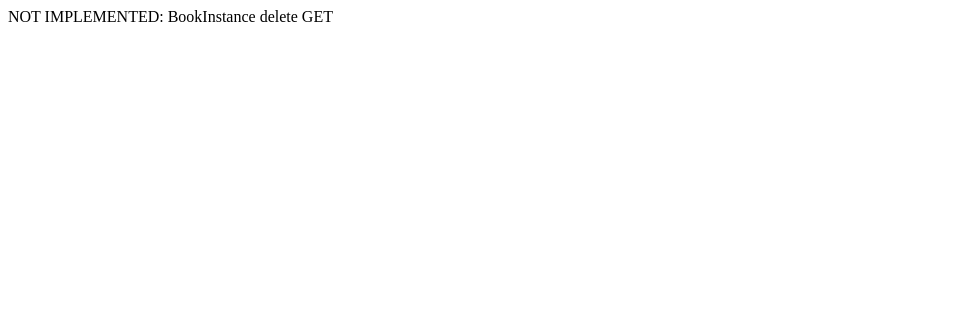
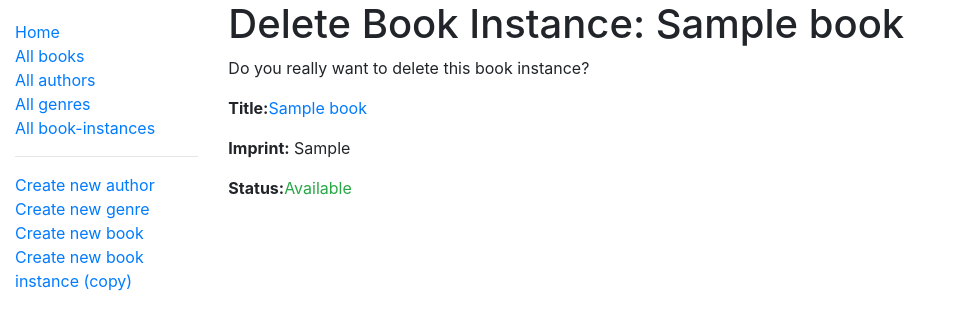
Before and after one commit to oguzhan-ulutas/mdn-localLibrary-tutorial, a Node server app: page /catalog/bookinstance/600000000000000000000001/delete in a window 1280 px wide. Shown: the top 330 px of the page, without its empty margins (0-958 px from the left). Run offline with Node 20, Linux system fonts and the light colour scheme; tables that the repository leaves empty hold one stand-in row (values such as "Sample post"); some libraries are stand-ins or nearby versions.

Commit message:
Add book instance delete functionality

```diff
--- a/controllers/bookinstanceController.js
+++ b/controllers/bookinstanceController.js
@@ -84,12 +84,22 @@ exports.bookinstance_create_post = [
 
 // Display BookInstance delete form on GET.
 exports.bookinstance_delete_get = asyncHandler(async (req, res, next) => {
-  res.send('NOT IMPLEMENTED: BookInstance delete GET');
+  // Get the book instance
+  const bookInstance = await BookInstance.findById(req.params.id).populate('book').exec();
+
+  if (bookInstance === null) {
+    res.redirect('/catalog/bookinstances');
+  }
+  res.render('bookinstance_delete', {
+    title: 'Delete Book Instance',
+    instance: bookInstance,
+  });
 });
 
 // Handle BookInstance delete on POST.
 exports.bookinstance_delete_post = asyncHandler(async (req, res, next) => {
-  res.send('NOT IMPLEMENTED: BookInstance delete POST');
+  await BookInstance.findByIdAndDelete(req.body.instanceId);
+  res.redirect('/catalog/bookinstances');
 });
 
 // Display BookInstance update form on GET.
--- /dev/null
+++ b/views/bookinstance_delete.pug
@@ -0,0 +1,28 @@
+extends layout
+
+block content
+  h1 #{title}: #{instance.book.title}
+
+  p Do you really want to delete this book instance?
+
+  p #[strong Title:]
+    a(href=instance.book.url) #{instance.book.title}
+  p #[strong Imprint:] #{instance.imprint}
+
+  p #[strong Status:]
+    if instance.status=='Available'
+      span.text-success #{instance.status}
+    else if instance.status=='Maintenance'
+      span.text-danger #{instance.status}
+    else
+      span.text-warning #{instance.status}
+
+  if instance.status!='Available'
+    p #[strong Due back:] #{instance.due_back}
+
+
+
+    form(method='POST' action='')
+      div.form-group
+        input#instanceId.form-control(type='hidden',name='instanceId', required='true', value=instance._id )
+        button.btn.btn-primary(type='submit') Delete
--- a/views/bookinstance_detail.pug
+++ b/views/bookinstance_detail.pug
@@ -18,3 +18,7 @@ block content
 
   if bookinstance.status!='Available'
     p #[strong Due back:] #{bookinstance.due_back}
+
+  hr
+  p
+    a(href=bookinstance.url+'/delete') Delete book instance
```
